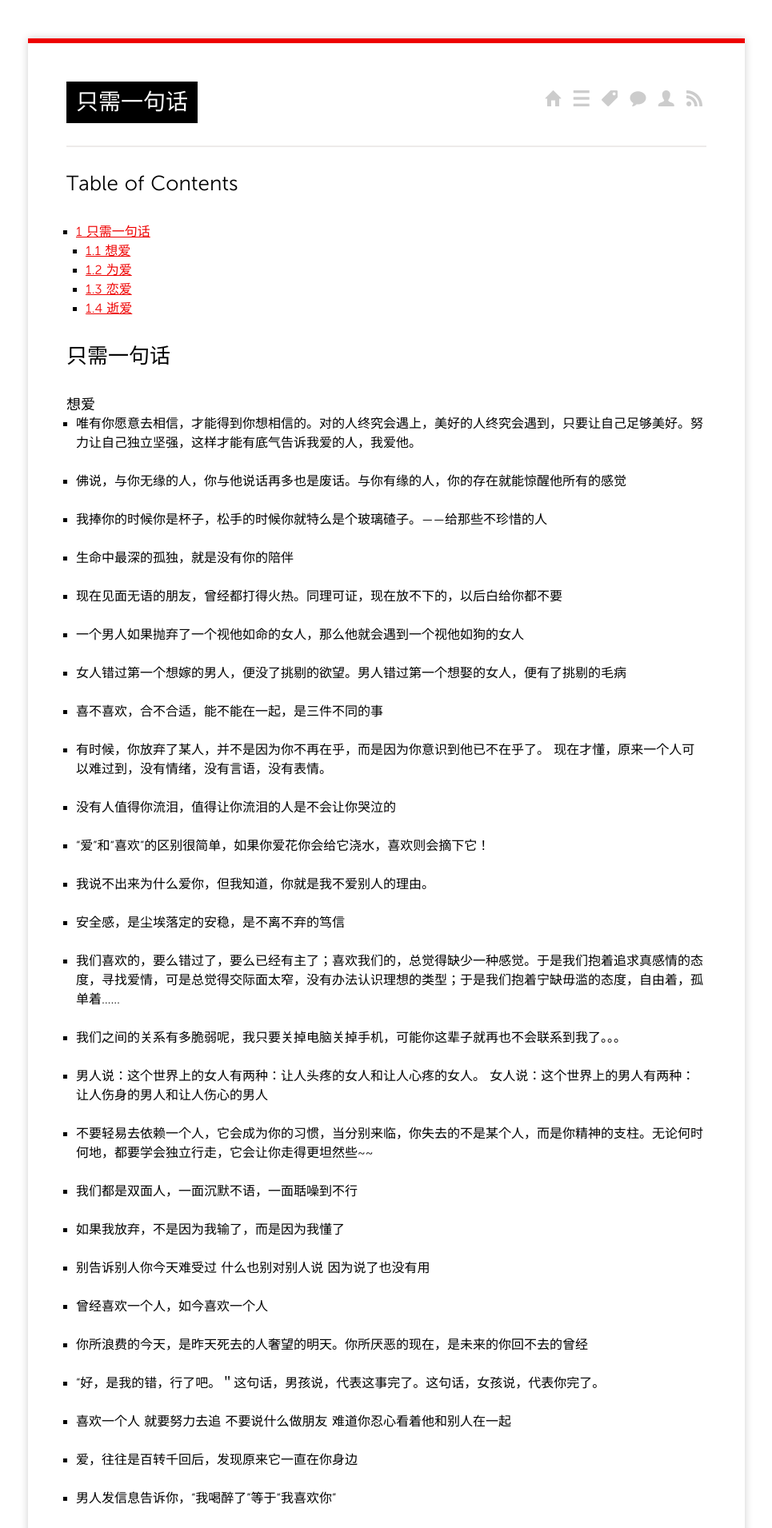
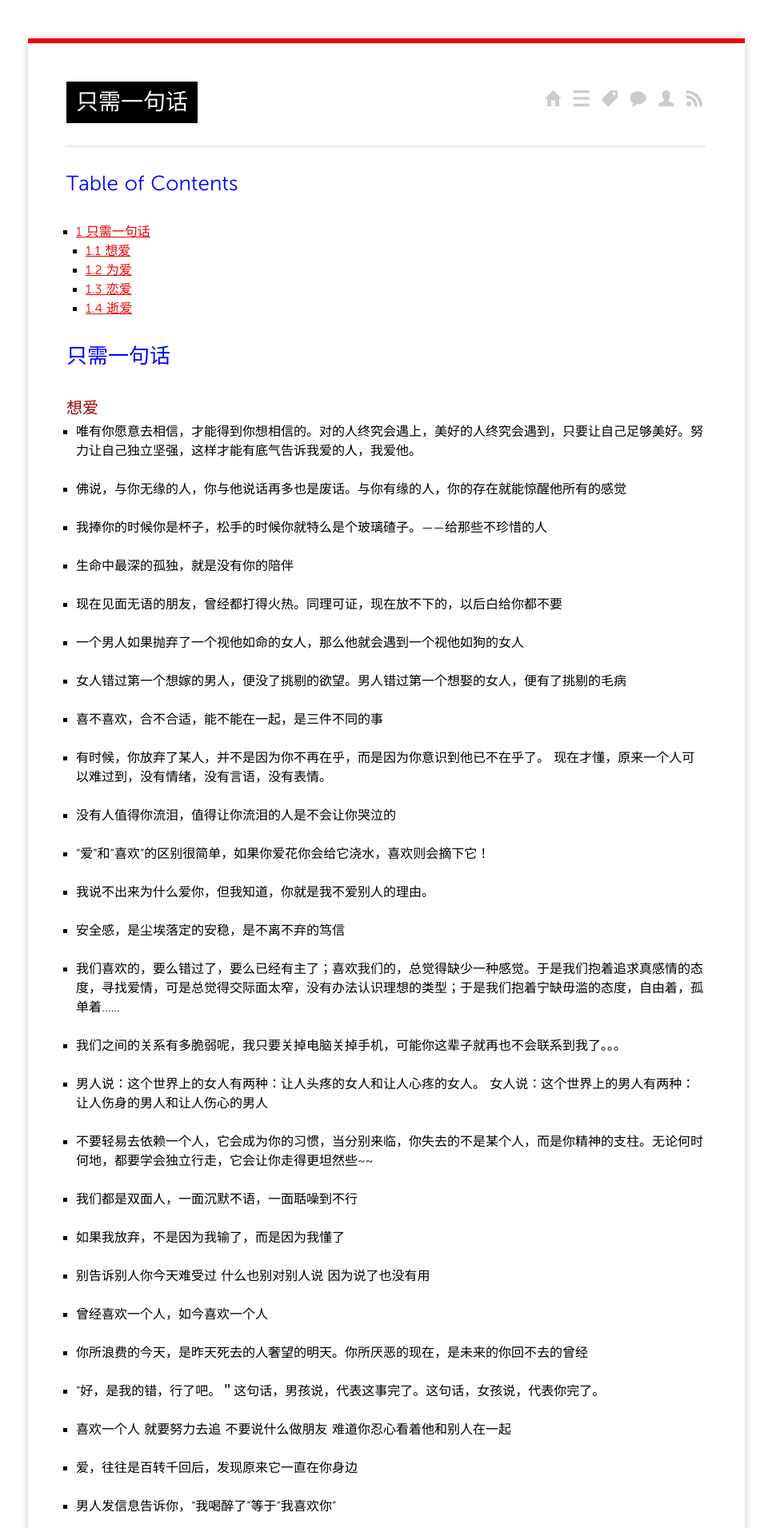
Before and after one commit to chxp/chxp.github.io, a Jekyll site: the page built from _posts/2014/2014-02-07-short-sentence.html, in a window 1280 px wide. Shown: the top 1911 px of the page at 80% size, without its empty margins (157-1122 px from the left). Built offline with Jekyll 4.4.1, drawn with Linux system fonts in a browser that asks for light colours; Markdown is read by kramdown in place of the engine named in the settings.

Commit message:
style:(media/css/screen.css) 修改二级三级标题颜色等
change format of the section 2 and section 3 title

```diff
--- a/media/css/screen.css
+++ b/media/css/screen.css
@@ -90,6 +90,7 @@ h1 {
 h2 {
     font-size: 26px;
     line-height: 48px;
+    color: #0000FF;
     margin: 0 0 24px 0;
 }
 h2 i {
@@ -97,8 +98,9 @@ h2 i {
 	color: #ccc;
 }
 h3 {
-    font-size: 18px;
-    line-height: 24px;
+    font-size: 20px;
+    line-height: 34px;
+    color: #990000;
 }
 section>h3 {
     margin: 0 0 24px 0;
```
